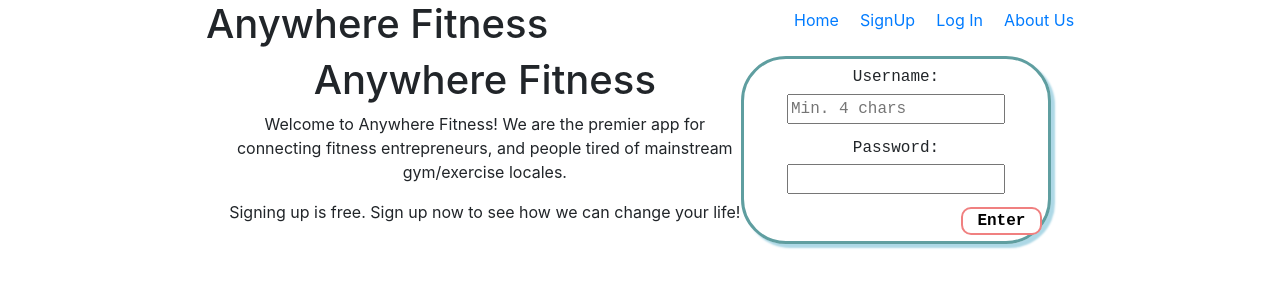
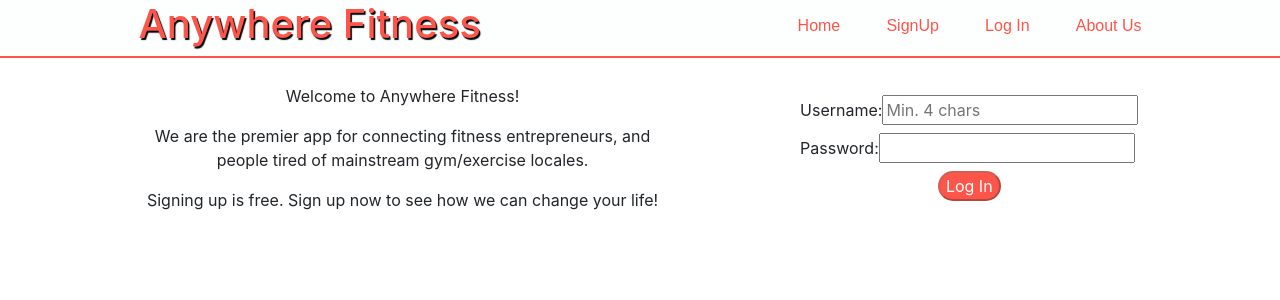
Before and after one commit to jenkrame21/front-end-1, a React (Create React App) app in the folder anywhere-fitness-tt39/: page / in a window 1280 px wide. Shown: the top 300 px of the page. Built offline with nearby package versions, Linux system fonts and the light colour scheme.

Commit message:
Navbar Styles, Login Form, SignUp Form

```diff
--- a/anywhere-fitness-tt39/src/App.js
+++ b/anywhere-fitness-tt39/src/App.js
@@ -2,7 +2,7 @@ import React from 'react';
 import { Route, Switch } from 'react-router-dom';
 import './App.css';
 import PrivateRoute from './components/PrivateRoute';
-import NavBar from './components/NavBar';
+import NavigationBar from './components/NavBar';
 import AboutUs from './components/AboutUs';
 import Home from './components/Home';
 import User from './components/User';
@@ -12,7 +12,7 @@ function App(props) {
 
   return (
     <div className="App">
-      <NavBar />
+      <NavigationBar />
       <Switch>
         <PrivateRoute path='/instructor' component={Instructor} />
         <PrivateRoute path='/user' component={User} />
--- a/anywhere-fitness-tt39/src/components/AddClassForm.js
+++ b/anywhere-fitness-tt39/src/components/AddClassForm.js
@@ -1,5 +1,4 @@
 import React, { useEffect, useState } from 'react'
-import axios from 'axios'
 import * as yup from 'yup'
 import styled from 'styled-components'
 import schema from '../validation/addClassFormSchema'
@@ -87,7 +86,7 @@ const defaultErrors = {
 
 function AddClassForm(props) {
   const [formValues, setFormValues] = useState(initialValues)
-  const [classes, setClasses] = useState([])
+  // const [classes, setClasses] = useState([])
   const [errors, setErrors] = useState(defaultErrors)
   const [buttonDisabled, setButtonDisabled] = useState(true)
 
--- a/anywhere-fitness-tt39/src/components/Home.js
+++ b/anywhere-fitness-tt39/src/components/Home.js
@@ -1,31 +1,31 @@
-import React, { useEffect } from 'react';
-import { Route, useHistory } from 'react-router-dom';
-import LoginForm from './LoginForm';
-import SignUpForm from './SignUpForm';
-import styled from 'styled-components';
+import React, { useEffect } from 'react'
+import { Route, useHistory } from 'react-router-dom'
+import LoginForm from './LoginForm'
+import SignUpForm from './SignUpForm'
+import styled from 'styled-components'
 import { connect } from 'react-redux'
 
-const HomeDiv = styled.div `
+const HomeDiv = styled.div`
   display: flex;
-  /* align-items: center; */
-  justify-content: center;
-
+  align-items: center;
+  justify-content: space-evenly;
+  margin-top: 2%;
   section {
     width: 40%;
   }
 `
 
 const Home = (props) => {
-  const { push } = useHistory();
+  const { push } = useHistory()
   console.log('am i logged in: ', props.loggedIn)
   useEffect(() => {
-    if (props.role === 'client'){
+    if (props.role === 'client') {
       push('/user')
-    } else if (props.role === 'instructor'){
+    } else if (props.role === 'instructor') {
       push('/instructor')
     }
     // eslint-disable-next-line react-hooks/exhaustive-deps
-  },[props.role])
+  }, [props.role])
 
   if (props.isLoggedIn) {
     return <h1>Loading...</h1>
@@ -34,27 +34,32 @@ const Home = (props) => {
   return (
     <HomeDiv>
       <section>
-        <h1>Anywhere Fitness</h1>
-        <p>Welcome to Anywhere Fitness! We are the premier app for connecting fitness entrepreneurs, and people tired of mainstream gym/exercise locales.</p>
-        <p>Signing up is free. Sign up now to see how we can change your life!</p>
+        <p>Welcome to Anywhere Fitness!</p>
+        <p>
+          We are the premier app for connecting fitness entrepreneurs, and
+          people tired of mainstream gym/exercise locales.
+        </p>
+        <p>
+          Signing up is free. Sign up now to see how we can change your life!
+        </p>
       </section>
-        <Route exact path='/'>
+      <Route exact path="/">
         <LoginForm />
       </Route>
-        <Route path='/login'>
+      <Route path="/login">
         <LoginForm />
       </Route>
-        <Route path= '/signup'>
+      <Route path="/signup">
         <SignUpForm />
       </Route>
     </HomeDiv>
-  );
+  )
 }
-const mapStateToProps = state => {
+const mapStateToProps = (state) => {
   return {
     role: state.user.user.role,
-    loggedIn: state.user.isLoggedIn
+    loggedIn: state.user.isLoggedIn,
   }
 }
 
-export default connect(mapStateToProps, {})(Home);
+export default connect(mapStateToProps, {})(Home)
--- a/anywhere-fitness-tt39/src/components/LoginForm.js
+++ b/anywhere-fitness-tt39/src/components/LoginForm.js
@@ -2,62 +2,73 @@ import React, { useEffect, useState } from 'react'
 import * as yup from 'yup'
 import styled from 'styled-components'
 import schema from '../validation/loginFormSchema'
-import { connect } from 'react-redux';
-import { postLogin } from '../actions/index';
+import { connect } from 'react-redux'
+import { postLogin } from '../actions/index'
+import { Form } from 'react-bootstrap'
 
 const StyledDiv = styled.div`
-  box-sizing: border-box;
   display: flex;
-  flex-flow: column nowrap;
+  flex-flow: column wrap;
   align-items: center;
-  font-family: monospace;
-`
-
-const StyledErr = styled.div`
-  display: flex;
-  flex-flow: column nowrap;
-  color: red;
-  font-family: monospace;
-  font-size: 0.8rem;
-`
-
-const StyledForm = styled.form`
-  display: flex;
-  flex-flow: column nowrap;
-  align-items: flex-end;
-  border: 3px solid cadetblue;
-  box-shadow: 4px 4px 2px lightblue;
-  border-radius: 45px;
-  padding: 2%;
-  input {
-    margin: 1.5% 0 1.5%;
-    &::selection {
-      color: deepskyblue;
-    }
-  }
-  label {
-    &::selection {
-      color: deepskyblue;
+  text-align: center;
+  max-width: 40%;
+  Button {
+    transition: 0.5s all ease-in-out;
+    align-items: center;
+    border-radius: 20px;
+    color: white;
+    background-color: #fd5549;
+    &:hover {
+      transform: scale(1.1);
     }
   }
 `
 
-const StyledBtn = styled.button`
-  padding: 0 5% 0;
-  background-color: white;
-  color: black;
-  border: 2px solid lightcoral;
-  border-radius: 10px;
-  font-weight: bold;
-  transition: 0.4s all ease-in-out;
-  &:hover {
-    color: whitesmoke;
-    background-color: lightcoral;
-  }
-  &::selection {
-    color: deepskyblue;
-  }
-`
+// const StyledErr = styled.div`
+//   display: flex;
+//   flex-flow: column nowrap;
+//   color: red;
+//   font-family: monospace;
+//   font-size: 0.8rem;
+// `
+
+// const StyledForm = styled.form`
+//   display: flex;
+//   flex-flow: column nowrap;
+//   align-items: flex-end;
+//   border: 3px solid cadetblue;
+//   box-shadow: 4px 4px 2px lightblue;
+//   border-radius: 45px;
+//   padding: 2%;
+//   input {
+//     margin: 1.5% 0 1.5%;
+//     &::selection {
+//       color: deepskyblue;
+//     }
+//   }
+//   label {
+//     &::selection {
+//       color: deepskyblue;
+//     }
+//   }
+// `
+
+// const StyledBtn = styled.button`
+//   padding: 0 5% 0;
+//   background-color: white;
+//   color: black;
+//   border: 2px solid lightcoral;
+//   border-radius: 10px;
+//   font-weight: bold;
+//   transition: 0.4s all ease-in-out;
+//   &:hover {
+//     color: whitesmoke;
+//     background-color: lightcoral;
+//   }
+//   &::selection {
+//     color: deepskyblue;
+//   }
+// `
 
 const initialValues = {
   username: '',
@@ -75,13 +86,13 @@ function LoginForm(props) {
   const [buttonDisabled, setButtonDisabled] = useState(true)
 
   useEffect(() => {
-    if (props.role === 'client'){
+    if (props.role === 'client') {
       props.push('/user')
-    } else if (props.role === 'instructor'){
+    } else if (props.role === 'instructor') {
       props.push('/instructor')
     }
     // eslint-disable-next-line react-hooks/exhaustive-deps
-  },[props.role])
+  }, [props.role])
 
   const validate = (inputName, inputValue) => {
     yup
@@ -126,11 +137,9 @@ function LoginForm(props) {
   }, [formValues])
   return (
     <StyledDiv>
-      <StyledErr>
-        <div>{errors.username}</div>
-        <div>{errors.password}</div>
-      </StyledErr>
-      <StyledForm onSubmit={onSubmit}>
+      <Form onSubmit={onSubmit}>
+        <Form.Group onSubmit={onSubmit}>
+          <Form.Row>
             <label htmlFor="username">
               Username:
               <input
@@ -141,6 +150,8 @@ function LoginForm(props) {
                 placeholder="Min. 4 chars"
               />
             </label>
+          </Form.Row>
+          <Form.Row>
             <label htmlFor="password">
               Password:
               <input
@@ -150,10 +161,16 @@ function LoginForm(props) {
                 onChange={onChange}
               />
             </label>
-        <StyledBtn disabled={buttonDisabled}>Enter</StyledBtn>
-      </StyledForm>
+          </Form.Row>
+          <button disabled={buttonDisabled}>Log In</button>
+        </Form.Group>
+      </Form>
+      <div>
+        <span>{errors.username}</span>
+        <span>{errors.password}</span>
+      </div>
     </StyledDiv>
   )
 }
 
-export default connect(null, { postLogin })(LoginForm);
+export default connect(null, { postLogin })(LoginForm)
--- a/anywhere-fitness-tt39/src/components/NavBar.js
+++ b/anywhere-fitness-tt39/src/components/NavBar.js
@@ -1,84 +1,93 @@
-import React from "react";
-import { Link, useHistory } from "react-router-dom";
-import { connect } from 'react-redux';
-import styled from "styled-components";
-import { logout } from '../actions';
+import React from 'react'
+import { Link, useHistory } from 'react-router-dom'
+import { connect } from 'react-redux'
+import styled from 'styled-components'
+import { logout } from '../actions'
 
-const Nav = styled.div `
+const Nav = styled.div`
   display: flex;
-  justify-content: space-evenly;
+  justify-content: space-around;
   align-items: center;
+  border-bottom: 2px solid #fd5549;
+  background-color: #fdffff;
+  h1 {
+    color: #fd5549;
+    text-shadow: 1.5px 2px 1px black;
+  }
+  nav {
+    width: 30%;
+    font-family: Arial, Helvetica, sans-serif;
+    margin-top: 1%;
+  }
+  ul {
+    display: flex;
+    justify-content: space-between;
 
-  nav {
-    width:25%;
-  }
-  ul{
-    display: flex;
-    justify-content:space-between;
   }
   li {
+    text-decoration: none;
+    color: #fd5549;
     list-style: none;
   }
-
 `
 
 const NavBar = ({ loggedIn, logout, role }) => {
-  const { push } = useHistory();
+  const { push } = useHistory()
   const handleLogout = () => {
-    logout();
-    push('/');
-  };
+    logout()
+    push('/')
+  }
 
   return (
     <Nav>
       <h1>Anywhere Fitness</h1>
       <nav>
         <ul>
+          {!loggedIn && (
+            <Link to="/">
+              <li>Home</li>
+            </Link>
+          )}
 
-          { !loggedIn &&
-            <Link to='/'>
-            <li>Home</li>
-          </Link>}
-
-          { (role === 'instructor') &&
-            <Link to='/instructor'>
+          {role === 'instructor' && (
+            <Link to="/instructor">
               <li>My Classes</li>
             </Link>
-          }
-          { (role === 'client') &&
-            <Link to='/user'>
+          )}
+          {role === 'client' && (
+            <Link to="/user">
               <li>My Classes</li>
             </Link>
-          }
-          { !loggedIn &&
-            <Link to='signup'>
+          )}
+          {!loggedIn && (
+            <Link to="signup">
               <li>SignUp</li>
             </Link>
-          }
-          { !loggedIn &&
-            <Link to='/login'>
+          )}
+          {!loggedIn && (
+            <Link to="/login">
               <li>Log In</li>
             </Link>
-          }
-          { loggedIn &&
+          )}
+          {loggedIn && (
             <Link onClick={handleLogout}>
-            <li>Log Out</li>
+              <li>Log Out</li>
             </Link>
-          }
-          <Link to='/about'>
+          )}
+          <Link to="/about">
             <li>About Us</li>
           </Link>
         </ul>
       </nav>
     </Nav>
-  );
-};
+  )
+}
 
-const mapStateToProps = state => {
+const mapStateToProps = (state) => {
   return {
     loggedIn: state.user.isLoggedIn,
-    role: state.user.user.role
+    role: state.user.user.role,
   }
 }
 
-export default connect(mapStateToProps, { logout })(NavBar);
+export default connect(mapStateToProps, { logout })(NavBar)
--- a/anywhere-fitness-tt39/src/components/SignUpForm.js
+++ b/anywhere-fitness-tt39/src/components/SignUpForm.js
@@ -1,10 +1,9 @@
 import React, { useEffect, useState } from 'react'
 import * as yup from 'yup'
-import styled from 'styled-components'
 import schema from '../validation/signUpFormSchema'
 import { connect } from 'react-redux'
 import { postSignup } from '../actions/index'
-import { Form, Button, Col } from 'react-bootstrap'
+import { Form, Button, Col} from 'react-bootstrap'
 
 // const StyledDiv = styled.div`
 //   box-sizing: border-box;
@@ -206,7 +205,6 @@ function SignUpForm(props) {
                 value={formValues.password}
                 onChange={onChange}
                 size="sm"
-
               />
             </Form.Label>
           </Col>
--- a/anywhere-fitness-tt39/src/components/User.js
+++ b/anywhere-fitness-tt39/src/components/User.js
@@ -1,4 +1,4 @@
-import React, {useEffect} from 'react';
+import React from 'react';
 import ClassesList from './ClassesList';
 import { Route } from 'react-router-dom';
 import UserSavedClasses from './UserSavedClasses';
--- a/anywhere-fitness-tt39/src/validation/loginFormSchema.js
+++ b/anywhere-fitness-tt39/src/validation/loginFormSchema.js
@@ -2,7 +2,7 @@ import * as yup from 'yup'
 
 export default yup.object().shape({
   username: yup.string()
-    .required('Must include username')
+    .required('Must include username.')
     .min(4, 'Username must be at least four characters long.'),
   password: yup.string()
     .required('Password is required.')
--- a/anywhere-fitness-tt39/src/validation/signUpFormSchema.js
+++ b/anywhere-fitness-tt39/src/validation/signUpFormSchema.js
@@ -17,7 +17,8 @@ export default yup.object().shape({
     .required('Password is required.')
     .matches(
       /^(?=.*\d)(?=.*[a-z])(?=.*[A-Z])(?=.*[a-zA-Z]).{8,}$/g,
-      `Password must contain capital, lowercase, number & have a min. length of 8`
+      `Password must contain capital, lowercase,
+       number & have a min. length of 8`
     ),
   role: yup.string().oneOf(['client', 'instructor'], 'Role is required.'),
 })
```
Also changed, not shown: anywhere-fitness-tt39/src/components/SearchBar.js (+3 -4 lines), 1 other file (tests, documents, lock files or other folders). Lines whose indentation alone changed are shown as unchanged.
